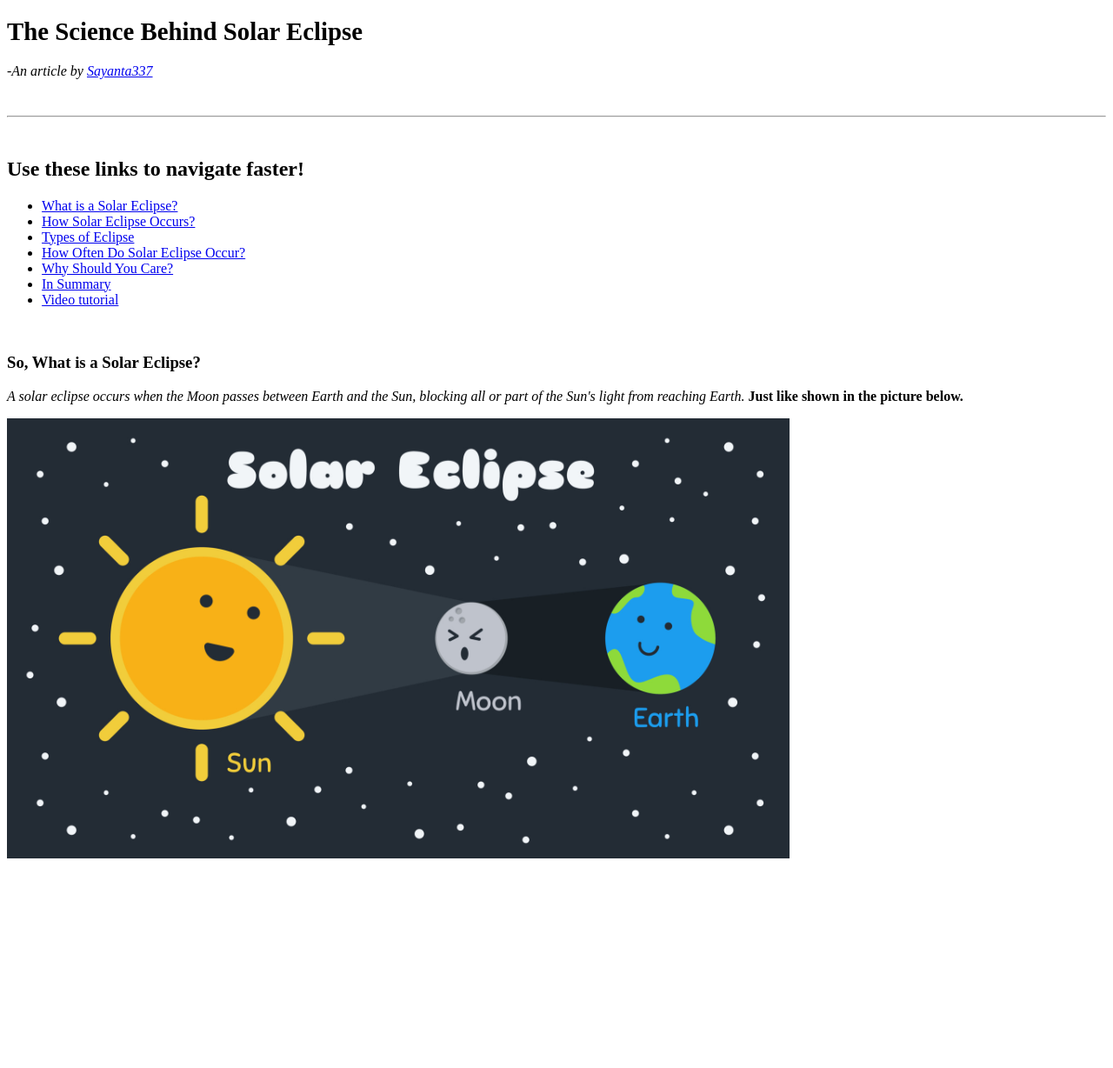
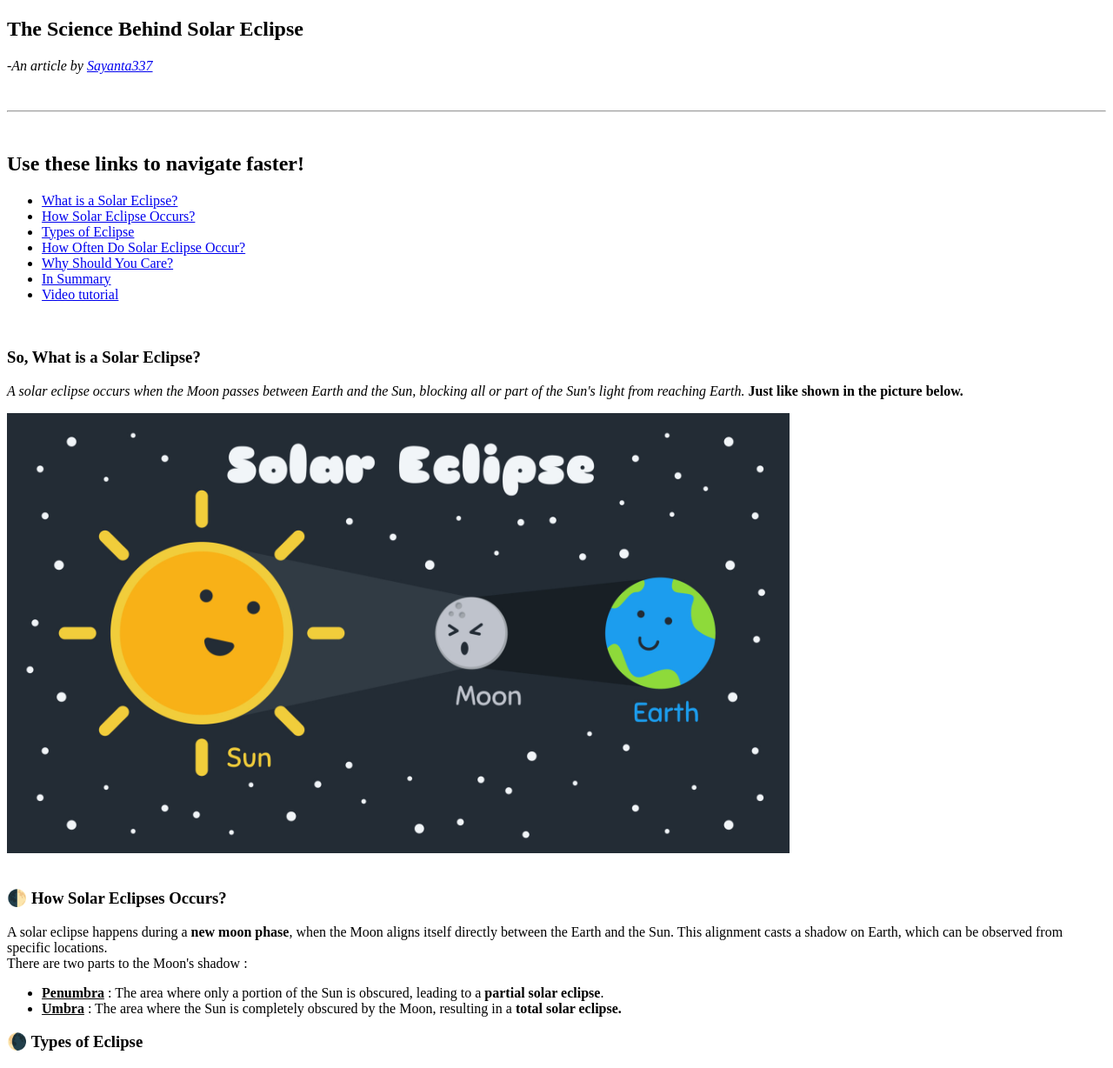
Before and after one commit to Sayanta337/html_party, a plain HTML site: page index.html in a window 1280 px wide. Shown: the whole page at 87% size. Before the commit the page ends 999 px from the top, so only its background shows below. Drawn offline with Linux system fonts and the light colour scheme.

Commit message:
Update v1.0.4 Big tag removed. Image link and tag fixed. Section 2nd created.

```diff
--- a/index.html
+++ b/index.html
@@ -8,7 +8,7 @@
   <body>
     <header>
       <section>
-          <h1><big>The Science Behind Solar Eclipse</big></h1>
+          <h1>The Science Behind Solar Eclipse</h1>
           <p>
             <em>-An article by
               <a href="https://github.com/Sayanta337" target="_blank">Sayanta337</a>
@@ -39,8 +39,26 @@
         <p>
           <i>A solar eclipse occurs when the Moon passes between Earth and the Sun, blocking all or part of the Sun's light from reaching Earth.</i><b> Just like shown in the picture below.</b>
         </p>
-        <img src="Images\1000015111.jpg" alt="A graphical drawing of solar eclipse" width="900px">
+        <img src="Images/1000015111.jpg" alt="A graphical drawing of solar eclipse" width="900">
       </section>
+      <br>
+      <section id="2nd">
+        <h3>🌓 How Solar Eclipses Occurs?</h3>
+        <p>A solar eclipse happens during a <b>new moon phase</b>, when the Moon aligns itself directly between the Earth and the Sun. This alignment casts a shadow on Earth, which can be observed from specific locations.<br>There are two parts to the Moon's shadow :
+        </p>
+        <ul>
+          <li><b><u>Penumbra</u></b> : The area where only a portion of the Sun is obscured, leading to a <b>partial solar eclipse</b>.</li>
+          <li><b><u>Umbra</u></b> : The area where the Sun is completely obscured by the Moon, resulting in a <b>total solar eclipse.</b></li>
+        </ul>
+      </section>
+      <section id="3rd">
+        <h3>🌘 Types of Eclipse</h3>
+
+      </section>
+      <section id="4th"></section>
+      <section id="5th"></section>
+      <section id="6th"></section>
+      <section id="7th"></section>
     </main>
   </body>
 </html>
```
